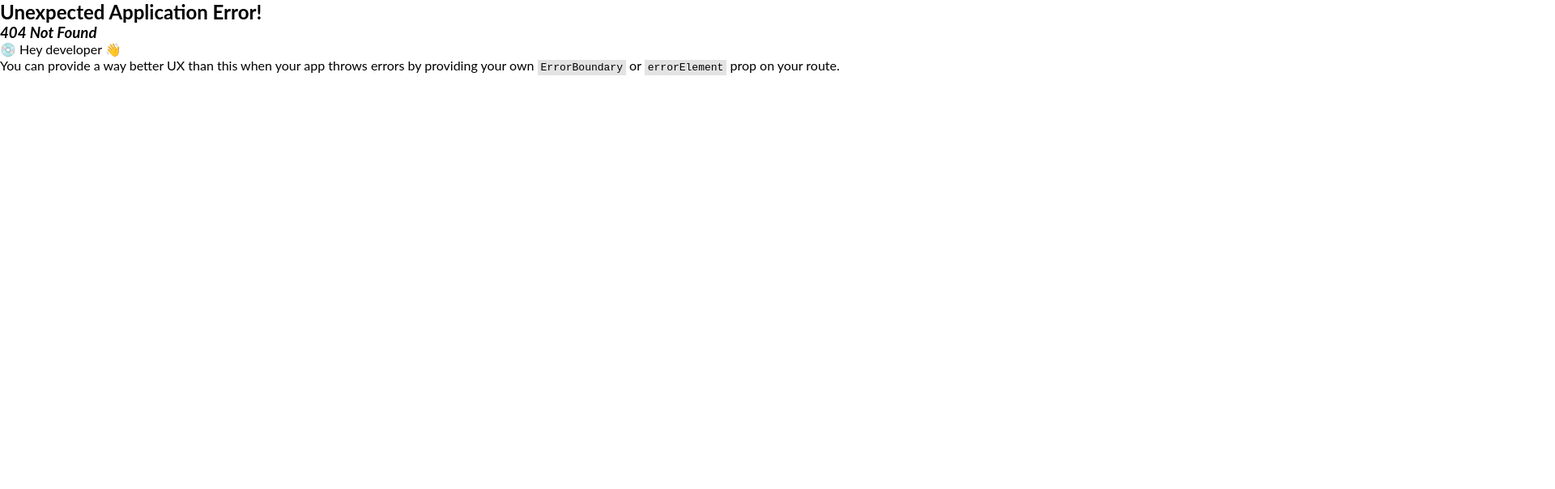
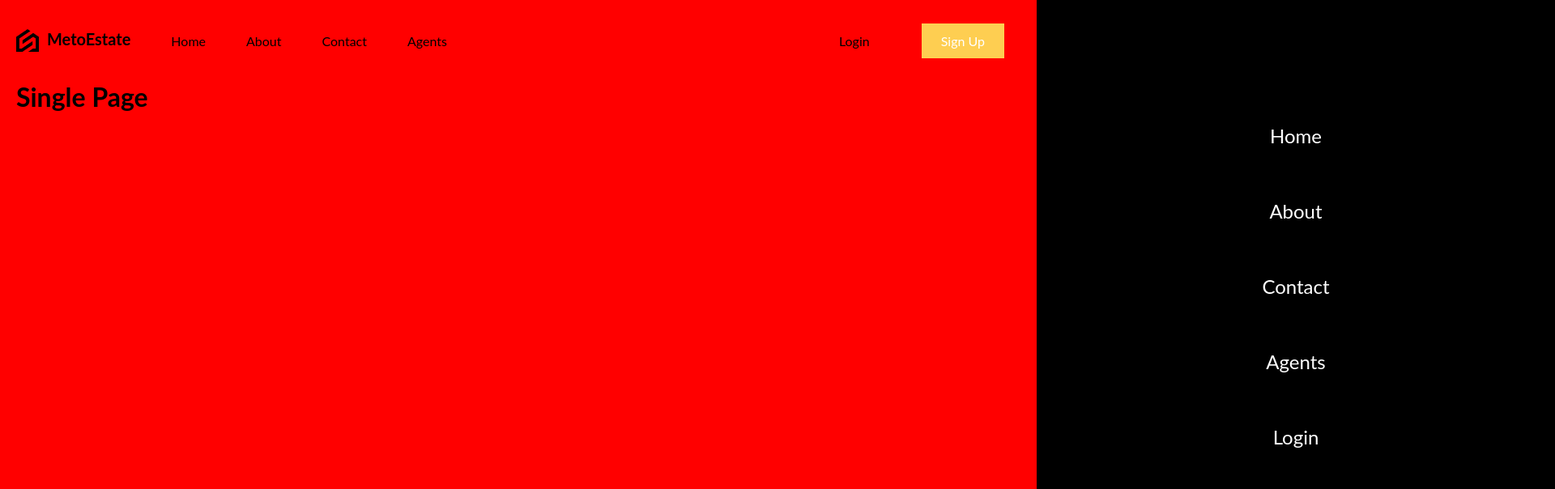
Before and after one commit to ebrardev/estateApp-ui, a React (Vite) app: page /1 in a window 1280 px wide. Before the commit this address had no page. Shown: the top 604 px of the page at 81% size, 1920 px wide, since content can reach past the window. Built offline with nearby package versions, Linux system fonts and the light colour scheme.

Commit message:
single page

```diff
--- a/src/App.jsx
+++ b/src/App.jsx
@@ -9,6 +9,7 @@ import {
   RouterProvider,
 
 } from "react-router-dom"
+import SinglePage from "./routes/singlePage/SinglePage"
 
 
 function App() {
@@ -26,6 +27,10 @@ function App() {
           {
             path:"/list",
             element:<ListPage/>
+          },
+          {
+            path:"/:id",
+            element: <SinglePage/>
           }
         ]
 
--- /dev/null
+++ b/src/routes/singlePage/SinglePage.jsx
@@ -0,0 +1,11 @@
+import "./singlePage.scss";
+
+function SinglePage() {
+    return (
+        <div>
+            <h1>Single Page</h1>
+        </div>
+    );
+}
+
+export default SinglePage;
```
Also changed, not shown: src/routes/login/Login.jsx (added, +10 -0 lines), src/routes/login/login.scss (added), src/routes/singlePage/singlePage.scss (added).
